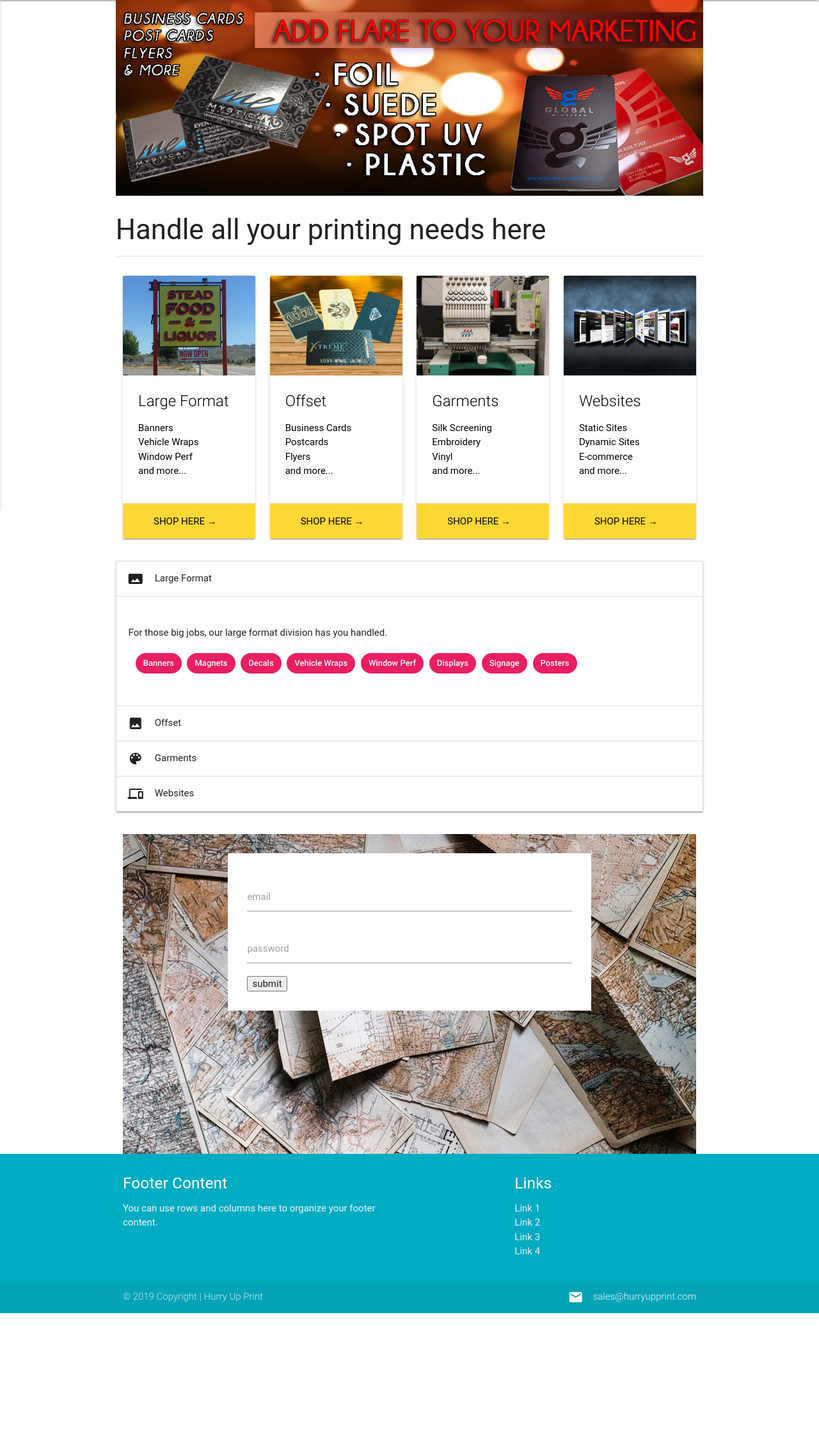
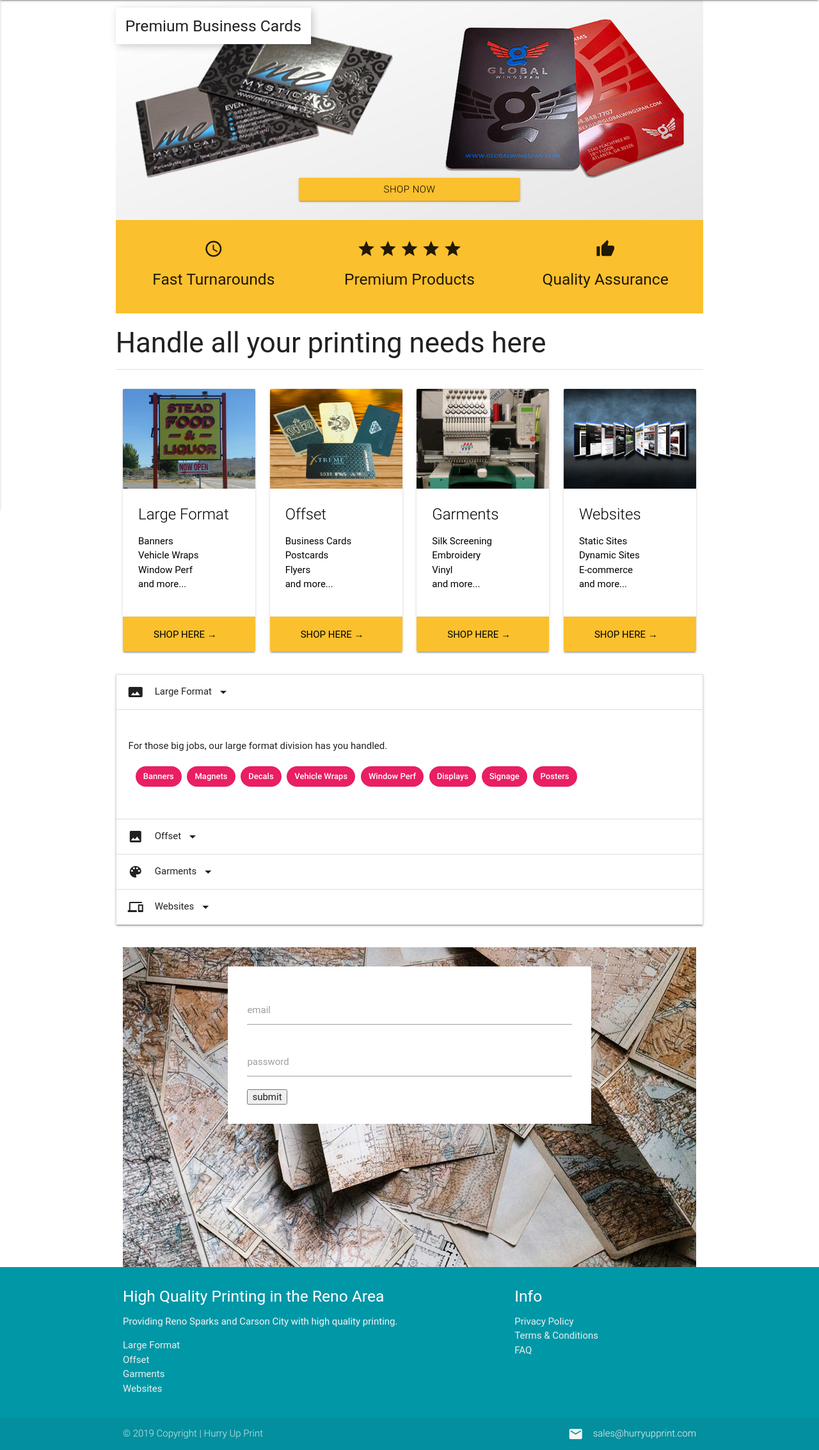
Before and after one commit to wcolts2000/hup-client, a PHP site: page / in a window 1280 px wide. Shown: the part 64-2331 px from the top of the page at 64% size. Before the commit the page ends 2117 px from the top, so only its background shows below. Run offline with PHP 8.4, Linux system fonts and the light colour scheme; some libraries are stand-ins or nearby versions; some web fonts are replaced.

Commit message:
index modifications

```diff
--- a/css/styles.css
+++ b/css/styles.css
@@ -17,3 +17,38 @@
     font-size: 20px;
   }
 }
+.wrapper {
+  display: flex;
+  justify-content: space-between;
+  flex-wrap: wrap;
+  padding: 2rem;
+  background: linear-gradient(to bottom right, rgba(0,0,0,0), rgba(0,0,0,.1));
+  position: relative;
+}
+
+.home-hero-header {
+  position: absolute;
+  top: 0;
+  left: 0;
+  background: white;
+  padding: 1rem;
+  box-shadow: 3px 3px 12px rgba(0,0,0,.2);
+}
+
+
+.wrapper .responsive-img {
+  max-width: 50%;
+}
+
+.hero-btn.btn {
+ width: 100%;
+ margin: 0 20vw;
+}
+
+.home-hero.row {
+  margin-bottom: 0;
+}
+
+.col.p2 {
+  padding: 2rem;
+}
--- a/index.php
+++ b/index.php
@@ -35,8 +35,11 @@
 
 
     <section class="home-hero row">
-      <div class="center-align wrapper">
-          <img class="responsive-img" src="img/HUP web banner OFFSET.jpg" />
+      <div class="wrapper">
+        <h5 class="home-hero-header">Premium Business Cards</h5>
+          <img class="responsive-img" src="img/premium-business-card-1.png" />
+          <img class="responsive-img" src="img/premium-business-card-2.png" />
+          <button class="hero-btn btn waves-effect waves light yellow darken-2 black-text">Shop Now</button>
         <!-- <img
           class="responsive-img"
           style="padding: 0 2.4rem;"
@@ -49,6 +52,24 @@
 
 
     <main class="home-main white">
+      <div class="row yellow darken-2">
+        <div class="col s4 center-align p2">
+          <i class="material-icons small">access_time</i>
+          <h5>Fast Turnarounds</h5>
+        </div>
+        <div class="col s4 center-align p2">
+          <i class="material-icons small">grade</i>
+          <i class="material-icons small">grade</i>
+          <i class="material-icons small">grade</i>
+          <i class="material-icons small">grade</i>
+          <i class="material-icons small">grade</i>
+          <h5>Premium Products</h5>
+        </div>
+        <div class="col s4 center-align p2">
+          <i class="material-icons small">thumb_up</i>
+          <h5>Quality Assurance</h5>
+        </div>
+      </div>
       <div class="row">
 
       <h3>Handle all your printing needs here</h3>
@@ -73,7 +94,7 @@
               <li>and more...</li>
             </ul>
           </div>
-          <div class="card-action yellow darken-1">
+          <div class="card-action yellow darken-2">
             <a href="#" class="black-text">Shop here &rarr;</a>
           </div>
         </div>
@@ -98,7 +119,7 @@
               <li>and more...</li>
             </ul>
           </div>
-          <div class="card-action yellow darken-1">
+          <div class="card-action yellow darken-2">
             <a href="#" class="black-text">Shop here &rarr;</a>
           </div>
         </div>
@@ -121,7 +142,7 @@
               <li>and more...</li>
             </ul>
           </div>
-          <div class="card-action yellow darken-1">
+          <div class="card-action yellow darken-2">
             <a href="#" class="black-text">Shop here &rarr;</a>
           </div>
         </div>
@@ -144,7 +165,7 @@
               <li>and more...</li>
             </ul>
           </div>
-          <div class="card-action yellow darken-1">
+          <div class="card-action yellow darken-2">
             <a href="#" class="black-text">Shop here &rarr;</a>
           </div>
         </div>
@@ -157,13 +178,15 @@
         <ul class="collapsible" data-collapsible="expandable">
           <li>
             <div class="collapsible-header  active">
-              <i class="material-icons">panorama</i>Large Format
+              <i class="material-icons">panorama</i>
+              Large Format
+              <i class="material-icons right">arrow_drop_down</i>
             </div>
             <div class="collapsible-body">
               <p class="row">For those big jobs, our large format division has you handled.<p>
-              <a href="#!" class="chip pink white-text waves-effect waves-light">Banners</a>
-              <a href="#!" class="chip pink white-text waves-effect waves-light">Magnets</a>
-              <a href="#!" class="chip pink white-text waves-effect waves-light">Decals</a>
+                <a href="#!" class="chip pink white-text waves-effect waves-light">Banners</a>
+                <a href="#!" class="chip pink white-text waves-effect waves-light">Magnets</a>
+                <a href="#!" class="chip pink white-text waves-effect waves-light">Decals</a>
               <a href="#!" class="chip pink white-text waves-effect waves-light">Vehicle Wraps</a>
               <a href="#!" class="chip pink white-text waves-effect waves-light">Window Perf</a>
               <a href="#!" class="chip pink white-text waves-effect waves-light">Displays</a>
@@ -174,7 +197,9 @@
           <li>
             <!-- pre-select -->
             <div class="collapsible-header">
-              <i class="material-icons">insert_photo</i>Offset
+              <i class="material-icons">insert_photo</i>
+              Offset
+              <i class="material-icons right">arrow_drop_down</i>
             </div>
             <div class="collapsible-body">
               <p>For all your smaller business advertising needs</p>
@@ -187,7 +212,9 @@
           </li>
           <li>
             <div class="collapsible-header">
-              <i class="material-icons">color_lens</i>Garments
+              <i class="material-icons">color_lens</i>
+              Garments
+              <i class="material-icons right">arrow_drop_down</i>
             </div>
             <div class="collapsible-body">
               <p>For all your garment customizations</p>
@@ -198,7 +225,9 @@
           </li>
           <li>
             <div class="collapsible-header">
-              <i class="material-icons">devices</i>Websites
+              <i class="material-icons">devices</i>
+              Websites
+              <i class="material-icons right">arrow_drop_down</i>
             </div>
             <div class="collapsible-body">
               <p>For all your website and app needs</p>
@@ -239,20 +268,25 @@
     </div> <!--END CONTAINER -->
 
     <!-- FOOTER -->
-    <footer class="page-footer cyan darken-1">
+    <footer class="page-footer cyan darken-2">
       <div class="container">
         <div class="row">
           <div class="col l6 s12">
-            <h5 class="white-text">Footer Content</h5>
-            <p class="grey-text text-lighten-4">You can use rows and columns here to organize your footer content.</p>
+            <h5 class="white-text">High Quality Printing in the Reno Area</h5>
+            <p class="grey-text text-lighten-4">Providing Reno Sparks and Carson City with high quality printing.</p>
+            <ul>
+            <li><a class="grey-text text-lighten-3" href="#!">Large Format</a></li>
+            <li><a class="grey-text text-lighten-3" href="#!">Offset</a></li>
+            <li><a class="grey-text text-lighten-3" href="#!">Garments</a></li>
+            <li><a class="grey-text text-lighten-3" href="#!">Websites</a></li>
+            </ul>
           </div>
           <div class="col l4 offset-l2 s12">
-            <h5 class="white-text">Links</h5>
+            <h5 class="white-text">Info</h5>
             <ul>
-              <li><a class="grey-text text-lighten-3" href="#!">Link 1</a></li>
-              <li><a class="grey-text text-lighten-3" href="#!">Link 2</a></li>
-              <li><a class="grey-text text-lighten-3" href="#!">Link 3</a></li>
-              <li><a class="grey-text text-lighten-3" href="#!">Link 4</a></li>
+              <li><a class="grey-text text-lighten-3" href="#!">Privacy Policy</a></li>
+              <li><a class="grey-text text-lighten-3" href="#!">Terms & Conditions</a></li>
+              <li><a class="grey-text text-lighten-3" href="#!">FAQ</a></li>
             </ul>
           </div>
         </div>
```
Also changed, not shown: img/cut-letters.png (added), img/premium-business-card-1.png (added), img/premium-business-card-2.png (added).
